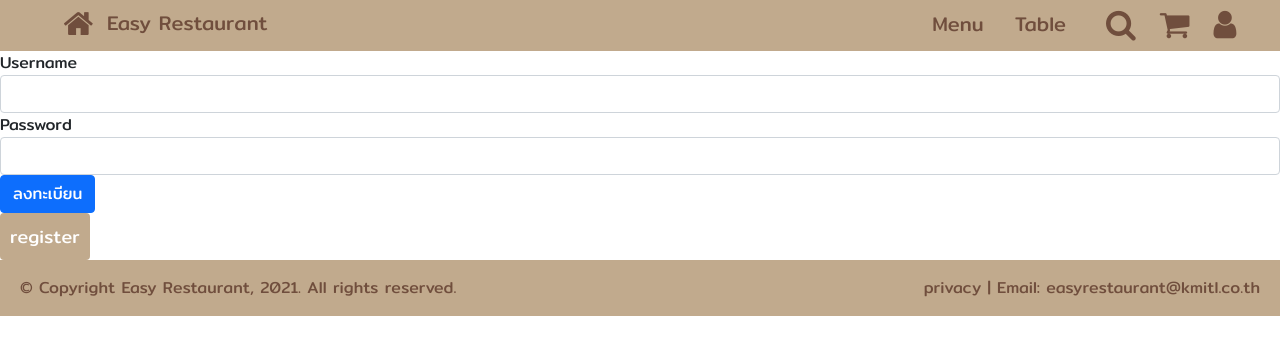
After one commit to ArchanPhalanuphat/easyRestaurant, a Django app: page /login/ in a window 1280 px wide. The commit adds this page. Shown: the top 355 px of the page. Run offline with Django 3.2, Linux system fonts and the light colour scheme.

Commit message:
feat:login

```diff
--- a/easyRestaurant/urls.py
+++ b/easyRestaurant/urls.py
@@ -25,6 +25,7 @@ urlpatterns = [
     path('menu_food/', views.page_menu_food),
     path('menu_dessert/', views.page_menu_dessert),
     path('menu_drink/', views.page_menu_drink),
+    path('login/', views.page_login),
     path('register/', views.page_register),
     path('register/register_process/', process.register_process),
 ]
--- a/easyRestaurant_web/process.py
+++ b/easyRestaurant_web/process.py
@@ -3,7 +3,6 @@ from django.contrib.auth.models import User
 from django.shortcuts import render
 
 def register_process(request):
-    print('hello')
     username=request.POST.get('username')
     firstname=request.POST.get('firstname')
     lastname=request.POST.get('lastname')
--- a/easyRestaurant_web/views.py
+++ b/easyRestaurant_web/views.py
@@ -22,5 +22,7 @@ def page_menu_drink(request):
     return render(request, 'page_menu_drink.html')
 
 def page_register(request):
-    print('hello')
     return render(request, 'page_register.html')
+
+def page_login(request):
+    return render(request, 'page_login.html')
--- a/templates/layout.html
+++ b/templates/layout.html
@@ -73,7 +73,7 @@
                                     style="color:#704E3D;"></i></a></li>
                         <li class="nav-item ps-4"><a class="" href="#"><i class="fa fa-shopping-cart fa-2x"
                                     style="color:#704E3D;"></i></a></li>
-                        <li class="nav-item ps-4"><a class="" href="#"><i class="fa fa-user fa-2x"
+                        <li class="nav-item ps-4"><a class="" href="/login"><i class="fa fa-user fa-2x"
                                     style="color:#704E3D;"></i></a></li>
                         <li class="nav-item"><a href="#" class="navbar-brand heading-text">&nbsp&nbsp</a></li>
                     </ul>
--- /dev/null
+++ b/templates/page_login.html
@@ -0,0 +1,19 @@
+{% extends 'layout.html'%}
+
+
+{% block content%}
+<form action="register_process" method="post">
+    {% csrf_token %}
+    <div class="form-group">
+        <label for="">Username</label>
+        <input type="text" class="form-control" name="username">
+    </div>
+
+    <div class="form-group">
+        <label for="">Password</label>
+        <input type="password" class="form-control" name="password">
+    </div>
+    <input type="submit" value="ลงทะเบียน" class="btn btn-primary">
+</form>
+<a class="button top" type="button" href="/register" role="button">register</a>
+{% endblock %}
```
